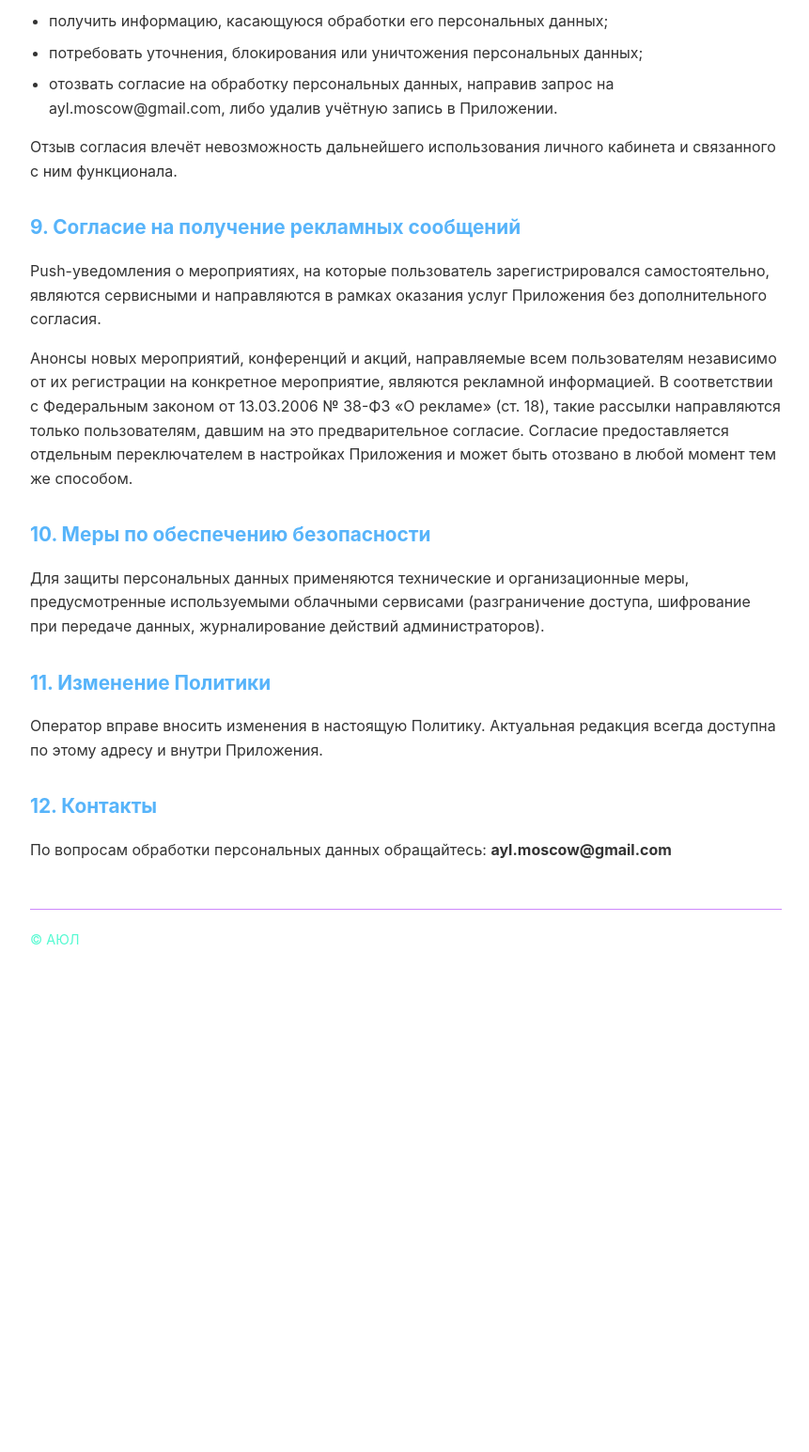
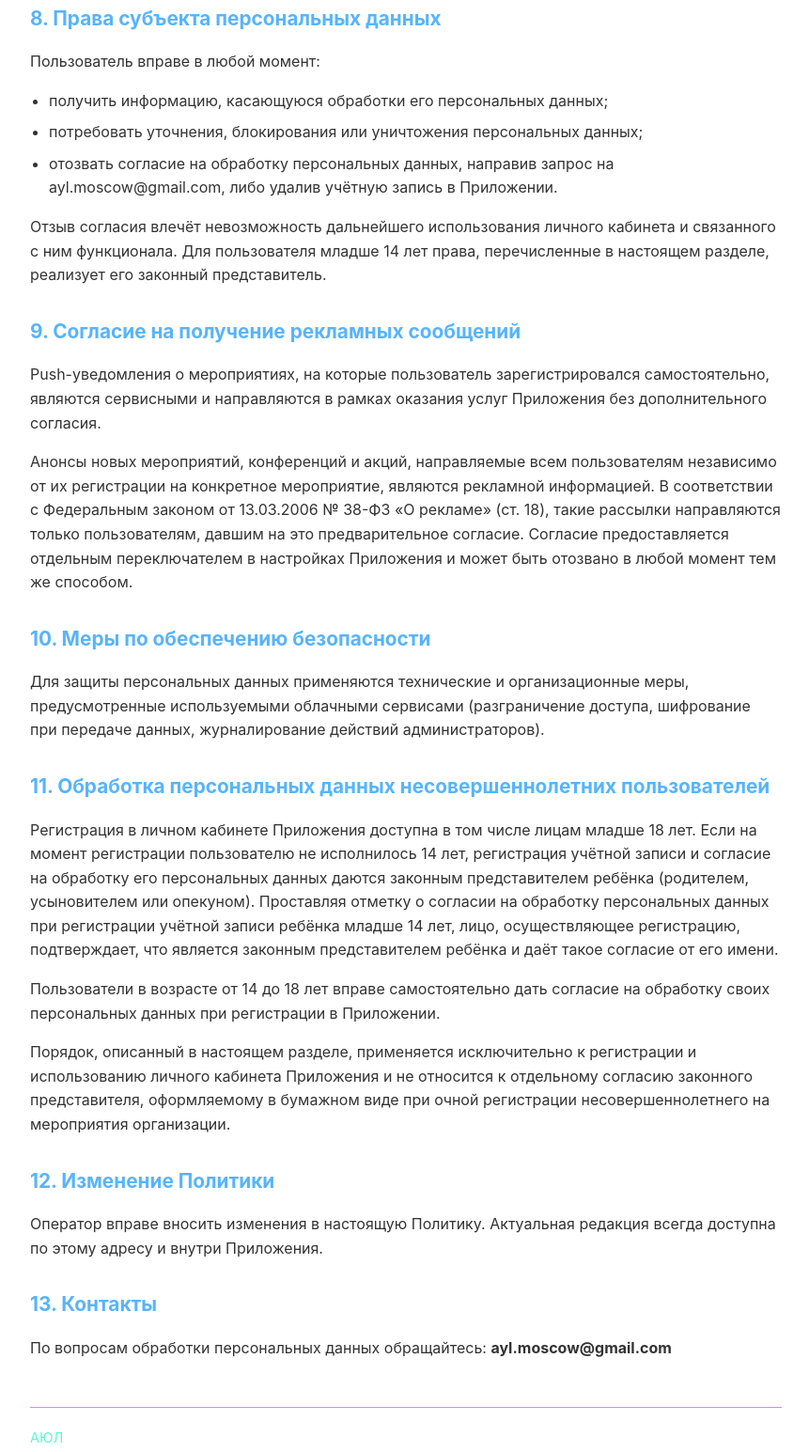
Before and after one commit to olees-orlenko/ayl-app-site, a plain HTML site: page pdn.html in a window 1280 px wide. Shown: the part 1905-3450 px from the top of the page at 94% size, without its empty margins (208-1069 px from the left). Before the commit the page ends 2976 px from the top, so only its background shows below. Drawn offline with Linux system fonts and the light colour scheme.

Commit message:
Update pdn.html

```diff
--- a/pdn.html
+++ b/pdn.html
@@ -53,13 +53,14 @@
         <li>имя;</li>
         <li>адрес электронной почты;</li>
         <li>номер телефона;</li>
+        <li>дата рождения (используется для определения порядка получения согласия на обработку данных при регистрации несовершеннолетних пользователей, см. раздел 11);</li>
         <li>фотография профиля (по желанию пользователя);</li>
         <li>текст комментариев, оставленных пользователем к новостям;</li>
         <li>сведения об участии в мероприятиях.</li>
     </ul>
 
     <h2>5. Правовое основание обработки</h2>
-    <p>Обработка персональных данных осуществляется на основании согласия субъекта персональных данных (ст. 6 152-ФЗ), которое даётся при регистрации в Приложении путём проставления отметки в соответствующем поле.</p>
+    <p>Обработка персональных данных осуществляется на основании согласия субъекта персональных данных (ст. 6 152-ФЗ), которое даётся при регистрации в Приложении путём проставления отметки в соответствующем поле. Для пользователей младше 14 лет порядок дачи согласия указан в разделе 11.</p>
 
     <h2>6. Порядок обработки и передача третьим лицам</h2>
     <p>Обработка включает сбор, запись, систематизацию, хранение, уточнение, использование, блокирование и удаление персональных данных с использованием средств автоматизации.</p>
@@ -75,7 +76,7 @@
         <li>потребовать уточнения, блокирования или уничтожения персональных данных;</li>
         <li>отозвать согласие на обработку персональных данных, направив запрос на ayl.moscow@gmail.com, либо удалив учётную запись в Приложении.</li>
     </ul>
-    <p>Отзыв согласия влечёт невозможность дальнейшего использования личного кабинета и связанного с ним функционала.</p>
+    <p>Отзыв согласия влечёт невозможность дальнейшего использования личного кабинета и связанного с ним функционала. Для пользователя младше 14 лет права, перечисленные в настоящем разделе, реализует его законный представитель.</p>
 
     <h2>9. Согласие на получение рекламных сообщений</h2>
     <p>Push-уведомления о мероприятиях, на которые пользователь зарегистрировался самостоятельно, являются сервисными и направляются в рамках оказания услуг Приложения без дополнительного согласия.</p>
@@ -84,14 +85,19 @@
     <h2>10. Меры по обеспечению безопасности</h2>
     <p>Для защиты персональных данных применяются технические и организационные меры, предусмотренные используемыми облачными сервисами (разграничение доступа, шифрование при передаче данных, журналирование действий администраторов).</p>
 
-    <h2>11. Изменение Политики</h2>
+    <h2>11. Обработка персональных данных несовершеннолетних пользователей</h2>
+    <p>Регистрация в личном кабинете Приложения доступна в том числе лицам младше 18 лет. Если на момент регистрации пользователю не исполнилось 14 лет, регистрация учётной записи и согласие на обработку его персональных данных даются законным представителем ребёнка (родителем, усыновителем или опекуном). Проставляя отметку о согласии на обработку персональных данных при регистрации учётной записи ребёнка младше 14 лет, лицо, осуществляющее регистрацию, подтверждает, что является законным представителем ребёнка и даёт такое согласие от его имени.</p>
+    <p>Пользователи в возрасте от 14 до 18 лет вправе самостоятельно дать согласие на обработку своих персональных данных при регистрации в Приложении.</p>
+    <p>Порядок, описанный в настоящем разделе, применяется исключительно к регистрации и использованию личного кабинета Приложения и не относится к отдельному согласию законного представителя, оформляемому в бумажном виде при очной регистрации несовершеннолетнего на мероприятия организации.</p>
+
+    <h2>12. Изменение Политики</h2>
     <p>Оператор вправе вносить изменения в настоящую Политику. Актуальная редакция всегда доступна по этому адресу и внутри Приложения.</p>
 
-    <h2>12. Контакты</h2>
+    <h2>13. Контакты</h2>
     <p>По вопросам обработки персональных данных обращайтесь: <strong>ayl.moscow@gmail.com</strong></p>
 
     <div class="footer">
-        © АЮЛ
+        АЮЛ
     </div>
 </body>
 </html>
```
